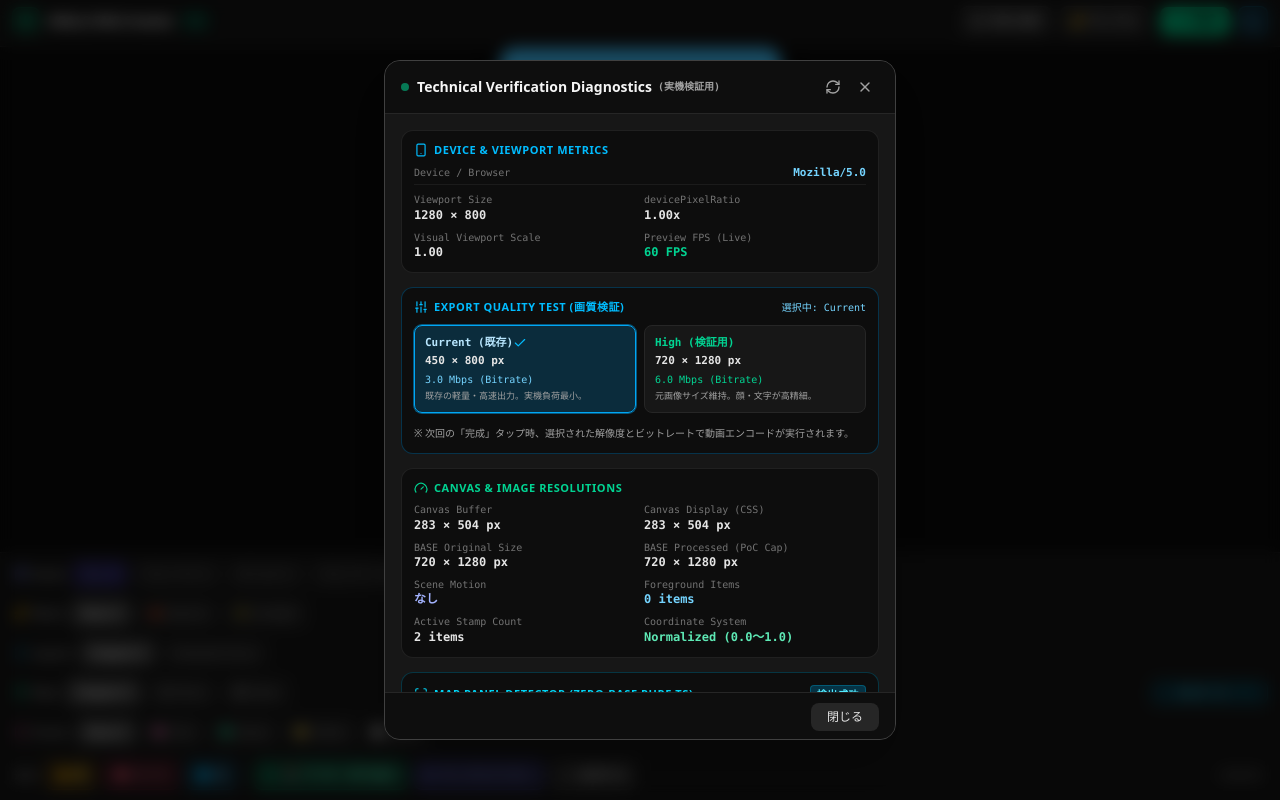
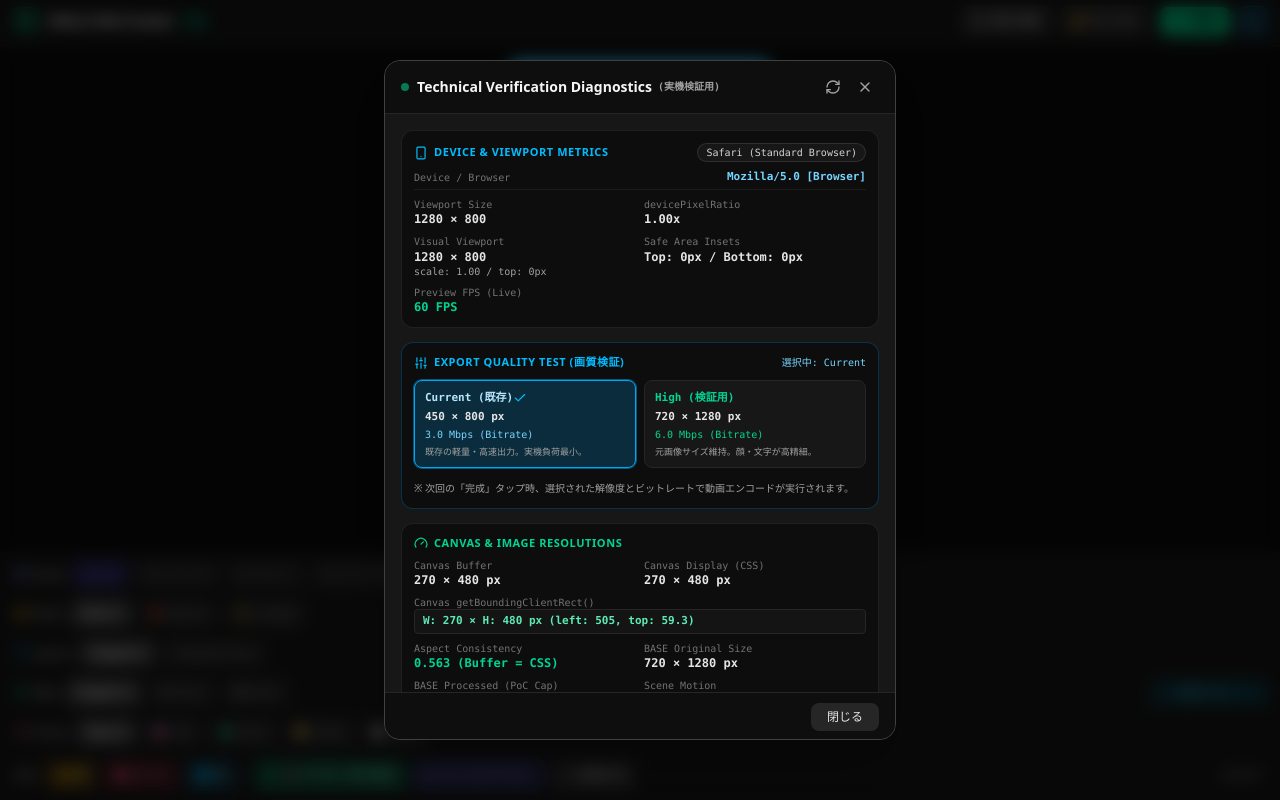
Before and after one commit to KuraMasajapan/HEAL3-SNS-CREATOR, a React (Vite) app: page / in a window 1280 px wide. Both pictures are taken after a click on the button "技術検証デバッグ情報". Built offline with nearby package versions, Linux system fonts and the light colour scheme.

Commit message:
feat(diagnostics): improve PWA standalone and viewport detection
Add comprehensive diagnostics for PWA standalone mode, safe area insets, and precise canvas bounding box tracking to improve layout stability across different browser viewports.

```diff
--- a/src/components/CanvasStage.tsx
+++ b/src/components/CanvasStage.tsx
@@ -27,7 +27,13 @@ interface CanvasStageProps {
   onSelectStamp: (id: string | null) => void;
   onUpdateStamp: (stamp: StampItem) => void;
   onFpsUpdate: (fps: number) => void;
-  onCanvasMetricsUpdate: (bufferW: number, bufferH: number, displayW: number, displayH: number) => void;
+  onCanvasMetricsUpdate: (
+    bufferW: number,
+    bufferH: number,
+    displayW: number,
+    displayH: number,
+    clientRect?: { left: number; top: number; width: number; height: number }
+  ) => void;
   onUpdateMapCrop?: (crop: { photoOffsetX?: number; photoOffsetY?: number; photoScale?: number }) => void;
 }
 
@@ -133,17 +139,26 @@ export default function CanvasStage({
     const updateSize = () => {
       if (!containerRef.current) return;
       const rect = containerRef.current.getBoundingClientRect();
-      const containerW = rect.width;
-      const containerH = rect.height;
-      if (containerW <= 0 || containerH <= 0) return;
+      if (rect.width <= 0 || rect.height <= 0) return;
 
-      const aspect = baseImage.aspectRatio || 9 / 16;
-      let dispW = containerW;
-      let dispH = containerW / aspect;
+      // Extract container computed padding to fit strictly inside the content-box
+      // This prevents flexbox from shrinking or overflowing canvas in standalone PWA or on tall viewports
+      const computed = window.getComputedStyle(containerRef.current);
+      const padLeft = parseFloat(computed.paddingLeft) || 0;
+      const padRight = parseFloat(computed.paddingRight) || 0;
+      const padTop = parseFloat(computed.paddingTop) || 0;
+      const padBottom = parseFloat(computed.paddingBottom) || 0;
 
-      if (dispH > containerH) {
-        dispH = containerH;
-        dispW = containerH * aspect;
+      const availW = Math.max(10, rect.width - padLeft - padRight);
+      const availH = Math.max(10, rect.height - padTop - padBottom);
+
+      const aspect = baseImage.aspectRatio || (baseImage.originalWidth / baseImage.originalHeight) || (720 / 1280);
+      let dispW = availW;
+      let dispH = availW / aspect;
+
+      if (dispH > availH) {
+        dispH = availH;
+        dispW = availH * aspect;
       }
 
       dispW = Math.floor(dispW);
@@ -154,7 +169,19 @@ export default function CanvasStage({
 
       const bufferW = Math.round(dispW * dpr);
       const bufferH = Math.round(dispH * dpr);
-      onCanvasMetricsUpdate(bufferW, bufferH, dispW, dispH);
+
+      let clientRect: { left: number; top: number; width: number; height: number } | undefined = undefined;
+      if (canvasRef.current) {
+        const cRect = canvasRef.current.getBoundingClientRect();
+        clientRect = {
+          left: Math.round(cRect.left * 10) / 10,
+          top: Math.round(cRect.top * 10) / 10,
+          width: Math.round(cRect.width * 10) / 10,
+          height: Math.round(cRect.height * 10) / 10,
+        };
+      }
+
+      onCanvasMetricsUpdate(bufferW, bufferH, dispW, dispH, clientRect);
     };
 
     updateSize();
@@ -176,7 +203,7 @@ export default function CanvasStage({
       window.removeEventListener('resize', updateSize);
       window.removeEventListener('orientationchange', updateSize);
     };
-  }, [baseImage.aspectRatio, onCanvasMetricsUpdate]);
+  }, [baseImage.aspectRatio, baseImage.originalWidth, baseImage.originalHeight, onCanvasMetricsUpdate]);
 
   // Main 60FPS animation loop using requestAnimationFrame
   useEffect(() => {
@@ -755,8 +782,13 @@ export default function CanvasStage({
         style={{
           width: `${displayMetrics.width}px`,
           height: `${displayMetrics.height}px`,
+          maxWidth: `${displayMetrics.width}px`,
+          maxHeight: `${displayMetrics.height}px`,
+          minWidth: `${displayMetrics.width}px`,
+          minHeight: `${displayMetrics.height}px`,
+          aspectRatio: `${baseImage.aspectRatio || (720 / 1280)}`,
         }}
-        className="rounded-2xl shadow-2xl bg-neutral-950 touch-none cursor-pointer border border-neutral-800/60"
+        className="flex-shrink-0 rounded-2xl shadow-2xl bg-neutral-950 touch-none cursor-pointer border border-neutral-800/60"
         onTouchStart={handleTouchStart}
         onTouchMove={handleTouchMove}
         onTouchEnd={handleTouchEnd}
--- a/src/components/DeveloperInfoModal.tsx
+++ b/src/components/DeveloperInfoModal.tsx
@@ -79,9 +79,18 @@ export default function DeveloperInfoModal({
         <div className="p-4 overflow-y-auto space-y-3.5 text-xs font-mono">
           {/* Device & Browser */}
           <div className="bg-neutral-950/70 border border-neutral-800/80 rounded-xl p-3 space-y-2">
-            <div className="flex items-center gap-1.5 text-sky-400 font-semibold text-[11px] uppercase tracking-wider font-sans">
-              <Smartphone className="w-3.5 h-3.5" />
-              <span>Device & Viewport Metrics</span>
+            <div className="flex items-center justify-between">
+              <div className="flex items-center gap-1.5 text-sky-400 font-semibold text-[11px] uppercase tracking-wider font-sans">
+                <Smartphone className="w-3.5 h-3.5" />
+                <span>Device & Viewport Metrics</span>
+              </div>
+              <span className={`text-[10px] px-2 py-0.5 rounded-full font-mono font-medium ${
+                devInfo.isStandalone
+                  ? 'bg-emerald-950 text-emerald-300 border border-emerald-700/60'
+                  : 'bg-neutral-900 text-neutral-300 border border-neutral-700/60'
+              }`}>
+                {devInfo.isStandalone ? 'Home Screen Standalone (PWA)' : 'Safari (Standard Browser)'}
+              </span>
             </div>
             <div className="space-y-1 text-neutral-300">
               <div className="pb-1 border-b border-neutral-800/60 flex items-center justify-between">
@@ -104,9 +113,18 @@ export default function DeveloperInfoModal({
                   </span>
                 </div>
                 <div>
-                  <span className="text-neutral-500 block text-[10px]">Visual Viewport Scale</span>
+                  <span className="text-neutral-500 block text-[10px]">Visual Viewport</span>
                   <span className="font-semibold text-neutral-200">
-                    {devInfo.visualViewportScale.toFixed(2)}
+                    {devInfo.visualViewportWidth ?? devInfo.viewportWidth} × {devInfo.visualViewportHeight ?? devInfo.viewportHeight}
+                    <span className="text-[10px] text-neutral-400 block font-normal">
+                      scale: {devInfo.visualViewportScale.toFixed(2)} / top: {devInfo.visualViewportOffsetTop ?? 0}px
+                    </span>
+                  </span>
+                </div>
+                <div>
+                  <span className="text-neutral-500 block text-[10px]">Safe Area Insets</span>
+                  <span className="font-semibold text-neutral-200">
+                    Top: {devInfo.safeAreaTop ?? 0}px / Bottom: {devInfo.safeAreaBottom ?? 0}px
                   </span>
                 </div>
                 <div>
@@ -208,6 +226,20 @@ export default function DeveloperInfoModal({
                 <span className="text-neutral-500 block text-[10px]">Canvas Display (CSS)</span>
                 <span className="font-semibold text-neutral-200">
                   {devInfo.canvasDisplayWidth} × {devInfo.canvasDisplayHeight} px
+                </span>
+              </div>
+              <div className="col-span-2">
+                <span className="text-neutral-500 block text-[10px]">Canvas getBoundingClientRect()</span>
+                <span className="font-semibold text-emerald-300 font-mono text-[11px] block bg-neutral-900/80 px-2 py-1 rounded border border-neutral-800">
+                  {devInfo.canvasBoundingClientRect
+                    ? `W: ${devInfo.canvasBoundingClientRect.width} × H: ${devInfo.canvasBoundingClientRect.height} px (left: ${devInfo.canvasBoundingClientRect.left}, top: ${devInfo.canvasBoundingClientRect.top})`
+                    : `${devInfo.canvasDisplayWidth} × ${devInfo.canvasDisplayHeight} px`}
+                </span>
+              </div>
+              <div>
+                <span className="text-neutral-500 block text-[10px]">Aspect Consistency</span>
+                <span className="font-semibold text-emerald-400">
+                  {(devInfo.canvasBufferWidth / devInfo.canvasBufferHeight).toFixed(3)} (Buffer = CSS)
                 </span>
               </div>
               <div>
--- a/src/engine/viewport.ts
+++ b/src/engine/viewport.ts
@@ -14,9 +14,23 @@ export interface ViewportDimensions {
   visualViewportWidth: number;
   visualViewportHeight: number;
   visualViewportScale: number;
+  visualViewportOffsetTop: number;
+  visualViewportOffsetLeft: number;
   dpr: number;
   safeAreaTop: number;
   safeAreaBottom: number;
+  isStandalone: boolean;
+}
+
+/**
+ * Detects whether the app is currently running in Home Screen standalone / PWA mode
+ */
+export function isStandaloneMode(): boolean {
+  if (typeof window === 'undefined') return false;
+  return (
+    (window.navigator as any).standalone === true ||
+    window.matchMedia('(display-mode: standalone)').matches
+  );
 }
 
 /**
@@ -31,39 +45,58 @@ export function detectDeviceBrowser(): string {
   const isAndroid = /Android/.test(ua);
   const isSafari = /Safari/.test(ua) && !/Chrome|CriOS/.test(ua);
   const isChrome = /Chrome|CriOS/.test(ua);
+  const standalone = isStandaloneMode();
+
+  const modeTag = standalone ? ' [Standalone PWA]' : ' [Browser]';
 
   if (isIOS) {
     const versionMatch = ua.match(/OS (\d+[_.\d]*)/);
     const osVer = versionMatch ? versionMatch[1].replace(/_/g, '.') : '';
-    return `iPhone / iOS ${osVer} (${isSafari ? 'Mobile Safari' : isChrome ? 'Chrome for iOS' : 'Webview'})`;
+    const browserKind = standalone ? 'Home Screen Standalone' : isSafari ? 'Mobile Safari' : isChrome ? 'Chrome for iOS' : 'Webview';
+    return `iPhone / iOS ${osVer} (${browserKind})${modeTag}`;
   }
   if (isAndroid) {
     const androidMatch = ua.match(/Android (\d+[\.\d]*)/);
     const ver = androidMatch ? androidMatch[1] : '';
-    return `Android ${ver} (${isChrome ? 'Chrome' : 'Browser'})`;
+    const browserKind = standalone ? 'Installed PWA' : isChrome ? 'Chrome' : 'Browser';
+    return `Android ${ver} (${browserKind})${modeTag}`;
   }
-  return navigator.userAgent.split(' ')[0] || 'Desktop Browser';
+  return (navigator.userAgent.split(' ')[0] || 'Desktop Browser') + modeTag;
 }
 
 export function getCurrentViewportDimensions(): ViewportDimensions {
-  const vv = window.visualViewport;
+  const vv = typeof window !== 'undefined' ? window.visualViewport : null;
+  const standalone = isStandaloneMode();
+
+  let sat = 0;
+  let sab = 0;
+  if (typeof document !== 'undefined') {
+    const cs = getComputedStyle(document.documentElement);
+    sat = parseInt(cs.getPropertyValue('--sat') || '0', 10) || 0;
+    sab = parseInt(cs.getPropertyValue('--sab') || '0', 10) || 0;
+  }
+
   return {
-    windowWidth: window.innerWidth,
-    windowHeight: window.innerHeight,
-    visualViewportWidth: vv ? vv.width : window.innerWidth,
-    visualViewportHeight: vv ? vv.height : window.innerHeight,
+    windowWidth: typeof window !== 'undefined' ? window.innerWidth : 375,
+    windowHeight: typeof window !== 'undefined' ? window.innerHeight : 812,
+    visualViewportWidth: vv ? vv.width : (typeof window !== 'undefined' ? window.innerWidth : 375),
+    visualViewportHeight: vv ? vv.height : (typeof window !== 'undefined' ? window.innerHeight : 812),
     visualViewportScale: vv ? vv.scale : 1.0,
+    visualViewportOffsetTop: vv ? vv.offsetTop : 0,
+    visualViewportOffsetLeft: vv ? vv.offsetLeft : 0,
     // Cap DPR at configurable safeguard on mobile to avoid Safari WebGL/Canvas memory exhaustion
-    dpr: Math.min(window.devicePixelRatio || 1, POC_CONFIG.DPR_CAP),
-    safeAreaTop: parseInt(getComputedStyle(document.documentElement).getPropertyValue('--sat') || '0', 10),
-    safeAreaBottom: parseInt(getComputedStyle(document.documentElement).getPropertyValue('--sab') || '0', 10),
+    dpr: typeof window !== 'undefined' ? Math.min(window.devicePixelRatio || 1, POC_CONFIG.DPR_CAP) : 2.0,
+    safeAreaTop: sat,
+    safeAreaBottom: sab,
+    isStandalone: standalone,
   };
 }
 
 /**
  * Synchronizes the actual visible viewport height with a CSS custom property `--app-height`.
- * This handles dynamic iOS Safari navigation bar showing/hiding, keyboard, and visual viewport changes,
- * guaranteeing that flex containers never exceed the actual visible area on mobile.
+ * In standalone PWA mode, window.innerHeight represents the true layout height, preventing
+ * WebKit's bug where visualViewport.height prematurely subtracts the top safe-area and creates chin gaps.
+ * In standard Safari, visualViewport.height adapts dynamically to navigation/address bar changes.
  */
 export function initViewportHeightSync(): () => void {
   if (typeof window === 'undefined') {
@@ -71,8 +104,11 @@ export function initViewportHeightSync(): () => void {
   }
 
   const update = () => {
+    const standalone = isStandaloneMode();
     const vv = window.visualViewport;
-    const height = vv ? vv.height : window.innerHeight;
+    // In standalone PWA, window.innerHeight is the stable full viewport;
+    // in normal Safari, vv.height tracks dynamic address bar collapsing/expanding
+    const height = standalone ? window.innerHeight : (vv ? vv.height : window.innerHeight);
     document.documentElement.style.setProperty('--app-height', `${Math.round(height)}px`);
   };
 
@@ -85,7 +121,11 @@ export function initViewportHeightSync(): () => void {
     window.visualViewport.addEventListener('scroll', update);
   }
 
+  // Catch iOS safe area / visual viewport settling delay on cold start
+  const timer = setTimeout(update, 120);
+
   return () => {
+    clearTimeout(timer);
     window.removeEventListener('resize', update);
     window.removeEventListener('orientationchange', update);
     if (window.visualViewport) {
--- a/src/index.css
+++ b/src/index.css
@@ -1,7 +1,11 @@
 @import "tailwindcss";
 
 :root {
-  --app-height: 100dvh;
+  --app-height: 100vh;
+  --sat: env(safe-area-inset-top, 0px);
+  --sab: env(safe-area-inset-bottom, 0px);
+  --sal: env(safe-area-inset-left, 0px);
+  --sar: env(safe-area-inset-right, 0px);
 }
 
 @layer utilities {
```
Also changed, not shown: src/App.tsx (+17 -3 lines), src/engine/types.ts (+9 -0 lines).
